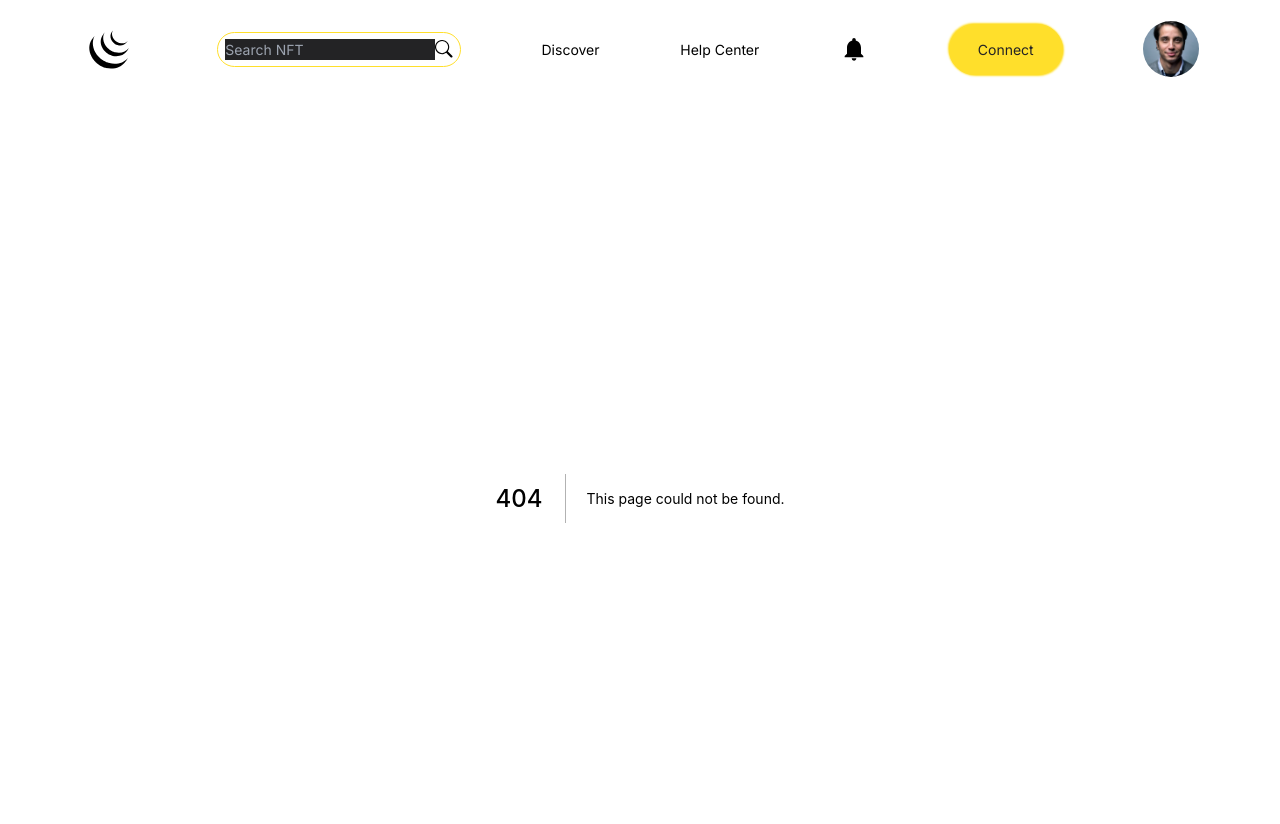
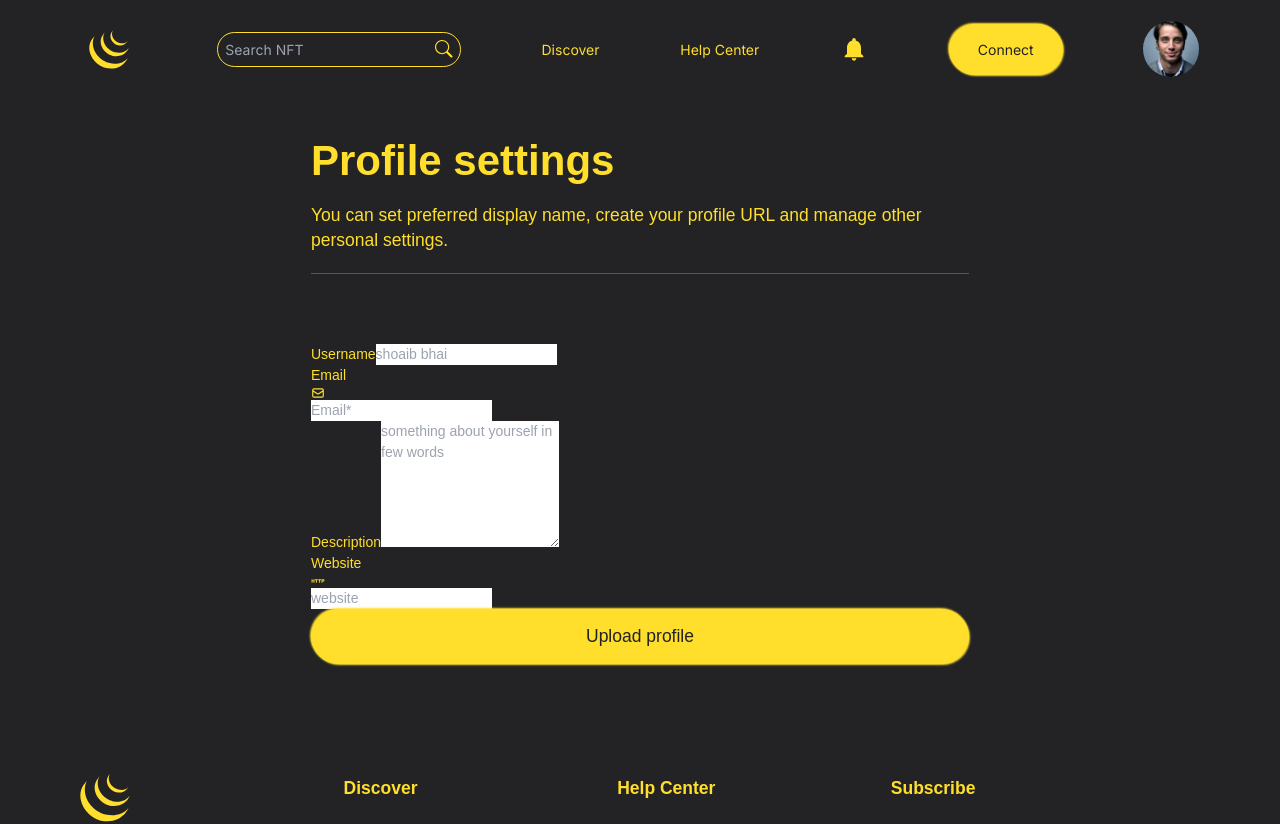
Before and after one commit to Samira-ABDI79/NFT-Marketplace, a Next.js app: page /AccountSetting in a window 1280 px wide. Before the commit this address had no page. Shown: the top 824 px of the page. Built offline with nearby package versions, Linux system fonts and the light colour scheme; a web font is replaced by a local one.

Commit message:
feat (pages) : add AccountSetting

```diff
--- /dev/null
+++ b/pages/AccountSetting/index.tsx
@@ -0,0 +1,44 @@
+
+function AccountSetting(){
+    return(
+        <>
+        <section className="container">
+
+       <div className=" my-12 container lg:w-[70%]">
+       <h1 className="text-5xl font-bold">Profile settings</h1>
+        <p className="text-xl my-6">You can set preferred display name, create your profile URL and manage other personal settings.</p>
+        <div className="bg-shadowDark h-[1px] w-full"></div>
+       </div>
+       <div className="container  mt-20 mb-32 lg:w-[70%] ">
+           <form>
+           <div >
+               <label htmlFor="name">Username</label>
+               <input type="text" placeholder="shoaib bhai" />
+           </div>
+{/* ///email */}
+           <div >
+               <label htmlFor="email">Email</label>
+               <div ><div >
+                <svg stroke="currentColor" fill="none" stroke-width="0" viewBox="0 0 24 24" height="1em" width="1em" xmlns="http://www.w3.org/2000/svg"><path stroke-linecap="round" stroke-linejoin="round" stroke-width="2" d="M3 8l7.89 5.26a2 2 0 002.22 0L21 8M5 19h14a2 2 0 002-2V7a2 2 0 00-2-2H5a2 2 0 00-2 2v10a2 2 0 002 2z"></path></svg>
+                </div><input type="text" placeholder="Email*"/>
+           </div></div>
+           {/* description */}
+           <div ><label htmlFor="description">Description</label>
+           <textarea name="" id=""  rows={6}  placeholder="something about yourself in few words"></textarea></div>
+           {/* Website */}
+
+           <div ><label htmlFor="website">Website</label>
+           <div ><div><svg stroke="currentColor" fill="currentColor" stroke-width="0" viewBox="0 0 24 24" height="1em" width="1em" xmlns="http://www.w3.org/2000/svg"><path fill="none" d="M24 24H0V0h24v24z" opacity=".87"></path><path d="M4.5 11h-2V9H1v6h1.5v-2.5h2V15H6V9H4.5v2zm2.5-.5h1.5V15H10v-4.5h1.5V9H7v1.5zm5.5 0H14V15h1.5v-4.5H17V9h-4.5v1.5zm9-1.5H18v6h1.5v-2h2c.8 0 1.5-.7 1.5-1.5v-1c0-.8-.7-1.5-1.5-1.5zm0 2.5h-2v-1h2v1z"></path></svg></div>
+           <input type="text" placeholder="website"/>
+               </div></div>
+        <button className="w-full text-xl ButtonQHarr rounded-full shadow-icons border-icons px-8 py-4 border   hover:bg-shadowLight bg-icons text-shadowLight hover:text-icons ">Upload profile</button>
+
+           </form>
+
+       </div>
+        </section>
+        </>
+    )
+}
+
+export default AccountSetting;
```
